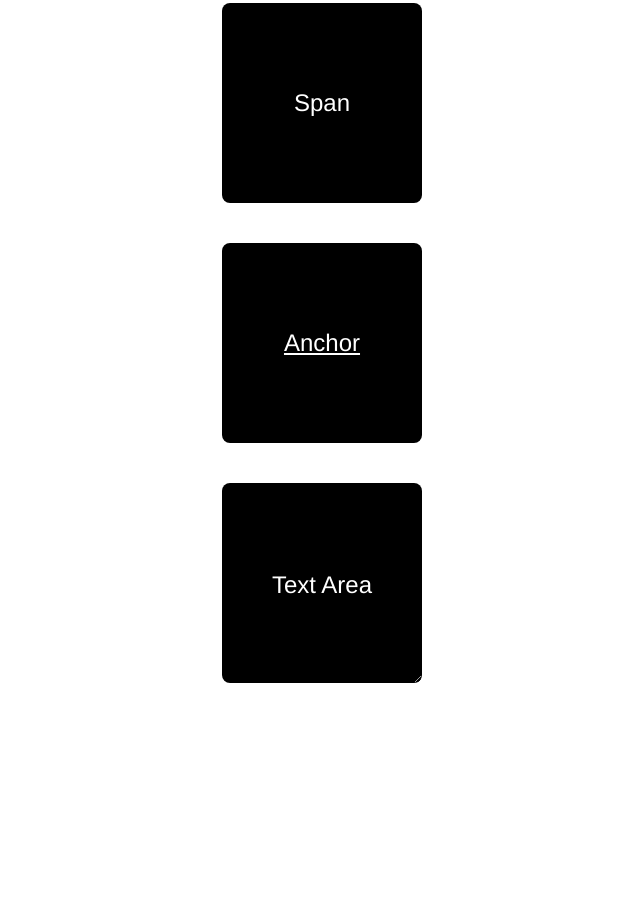
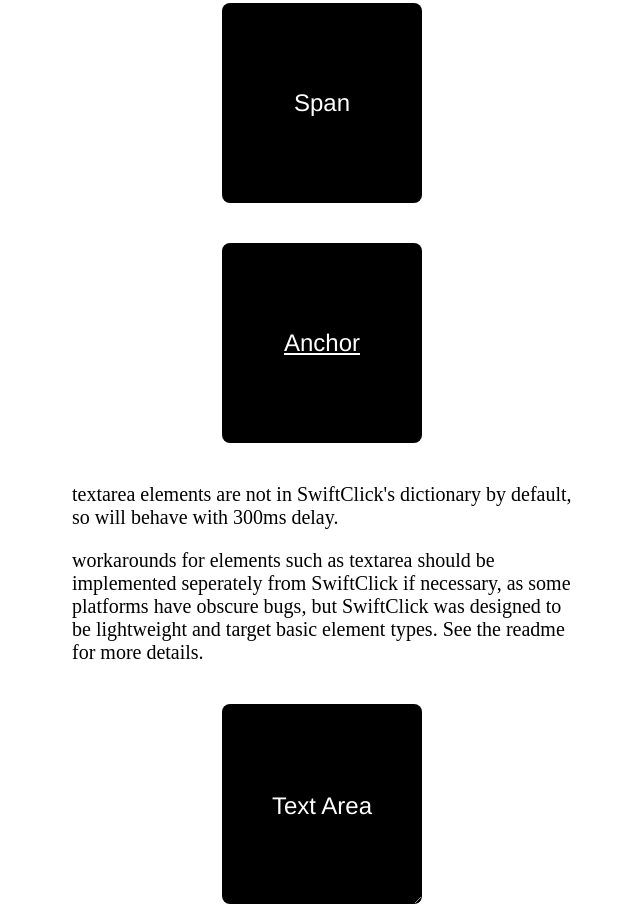
Before and after one commit to munkychop/swiftclick, a website: page index.html in a window 1280 px wide. Shown: the part 517-1429 px from the top of the page, without its empty margins (318-958 px from the left). Before the commit the page ends 1208 px from the top, so only its background shows below. Drawn offline with Linux system fonts and the light colour scheme.

Commit message:
Updated example

```diff
--- a/css/app.css
+++ b/css/app.css
@@ -26,3 +26,10 @@
 	background-color: #ccc;
 	color: #000;
 }
+
+.additional-info
+{
+	max-width: 500px;
+	font-size: 20px;
+	margin: 40px auto 0 auto;
+}
--- a/index.html
+++ b/index.html
@@ -16,10 +16,12 @@
 			<!-- SwiftClick works for anchor elements by default without the need for an additional JavaScript handler -->
 			<a class="test-element" name="test-anchor" href="#test-anchor">Anchor</a>
 
-			<!--
-				textarea elements are not in SwiftClick's dictionary by default, so will behave with 300ms delay.
-				As is mentioned in the readme, workarounds for these should be implemented seperately from SwiftClick if necessary, as some platforms have obscure bugs.
-			-->
+			<div class="additional-info">
+				<p class="body-text">textarea elements are not in SwiftClick's dictionary by default, so will behave with 300ms delay.</p>
+
+				<p class="body-text">workarounds for elements such as textarea should be implemented seperately from SwiftClick if necessary, as some platforms have obscure bugs, but SwiftClick was designed to be lightweight and target basic element types. See the readme for more details.</p>
+			</div>
+
 			<textarea id="testTextArea" class="test-element">Text Area</textarea>
 
 		</div>
```
